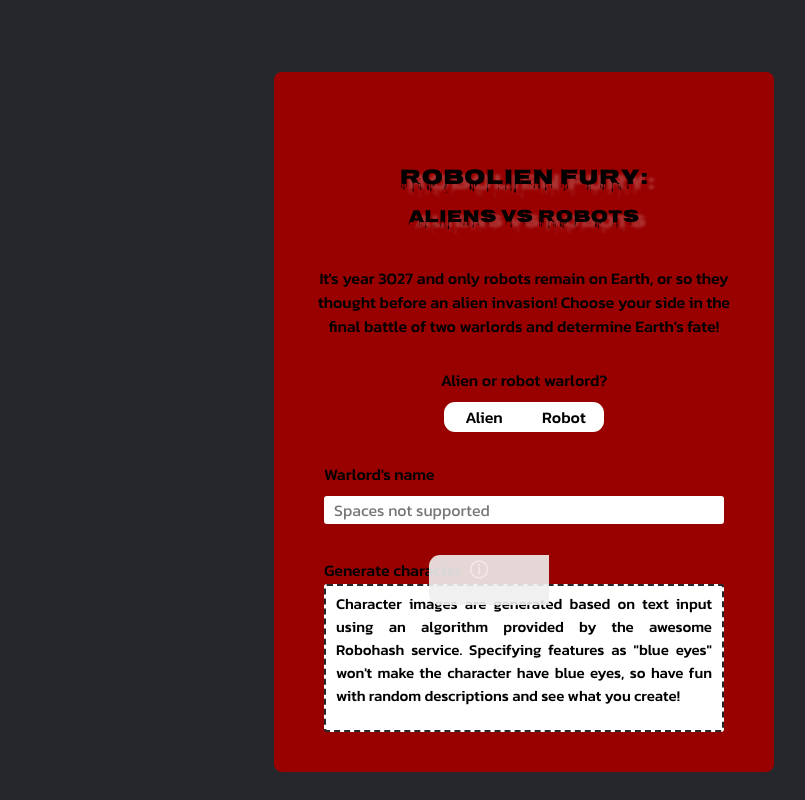
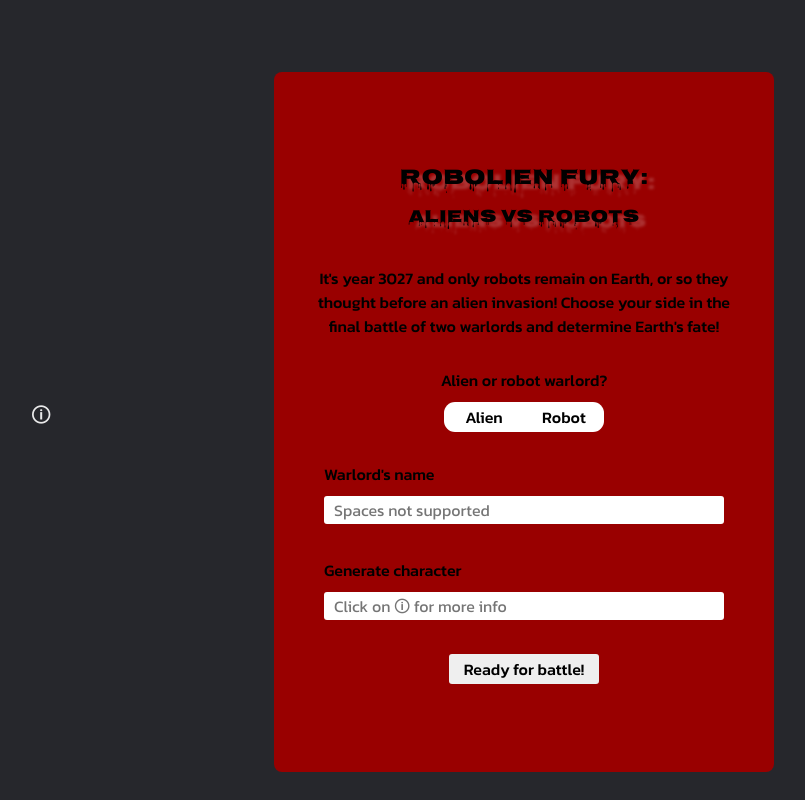
Before and after one commit to lucija222/RobolienFury-Aliens-VS-Robots, a React (Create React App) app: page / in a window 1280 px wide. Shown: the whole page, without its empty margins (116-921 px from the left). Built offline with nearby package versions, Linux system fonts and the light colour scheme.

Commit message:
Changed info-box from hover to popup, added overlay

```diff
--- a/src/index.scss
+++ b/src/index.scss
@@ -10,3 +10,8 @@
     -webkit-font-smoothing: antialiased;
     -moz-osx-font-smoothing: grayscale;
 }
+
+body {
+    height: 100vh;
+    width: 100vw;
+}
--- a/src/pages/Login/index.jsx
+++ b/src/pages/Login/index.jsx
@@ -8,7 +8,7 @@ const Login = () => {
     const [isAlienSelected, setIsAlienSelected] = useState(false);
     const [isRobotSelected, setIsRobotSelected] = useState(false);
     const [selectedCharacter, setSelectedCharacter] = useState("");
-    const [isInfoClicked, setIsInfoHovered] = useState(false);
+    const [isInfoClicked, setIsInfoClicked] = useState(false);
     const [characterImageURL, setCharacterImageURL] = useState(``);
 
     const handleBtnOnClick = (e) => {
@@ -38,7 +38,12 @@ const Login = () => {
 
     const handleInfoClick = (e) => {
         e.stopPropagation();
-        setIsInfoHovered(true);
+        setIsInfoClicked(true);
+    };
+
+    const handleCloseInfoClick = (e) => {
+        e.stopPropagation();
+        setIsInfoClicked(false);
     };
 
     const updateCharacterDescription = (e) => {
@@ -65,21 +70,20 @@ const Login = () => {
     };
 
     return (
+        <div id="main">
             <div className="container">
                 <h1>
                     Robolien Fury: <br /> <span>Aliens VS Robots</span>
                 </h1>
                 <p>
                     It's year 3027 and only robots remain on Earth, or so they
-                thought before an alien invasion! Choose your side in the final
-                battle of two warlords and determine Earth's fate!
+                    thought before an alien invasion! Choose your side in the
+                    final battle of two warlords and determine Earth's fate!
                 </p>
 
                 <div className="button-container">
                     <p>Alien or robot warlord?</p>
-                <div
-                    onClick={handleBtnOnClick}
-                >
+                    <div onClick={handleBtnOnClick}>
                         <button
                             type="button"
                             className={
@@ -104,6 +108,7 @@ const Login = () => {
                     <input
                         id="username"
                         type="text"
+                        autoComplete="off"
                         pattern="[^' ']+"
                         placeholder="Spaces not supported"
                         maxLength="15"
@@ -114,24 +119,11 @@ const Login = () => {
                     <br />
                     <label htmlFor="characterDescription">
                         Generate character
-                    <button
-                        className="info"
-                        onClick={handleInfoClick}
-                    >
-                        &#128712;
-                    </button>
                     </label>
-                <p className={isInfoClicked ? "info-box" : "info-box"}>
-                    Character images are generated based on text input using an
-                    algorithm provided by the awesome Robohash service.
-                    Specifying features as "blue eyes" won't make the
-                    character have blue eyes, so have fun with random
-                    descriptions and see what you create!
-                </p>
                     <input
                         id="characterDescription"
                         type="text"
-                    placeholder="Hover &#128712; for more info"
+                        placeholder="Click on &#128712; for more info"
                         maxLength="30"
                         required
                         value={characterDescription}
@@ -143,6 +135,20 @@ const Login = () => {
                     </button>
                 </form>
             </div>
+            <button className="info" onClick={handleInfoClick}>
+                &#128712;
+            </button>
+            <p className={isInfoClicked ? "info-box" : "info-box hidden"}>
+                Character images are generated based on text input using an
+                algorithm provided by the awesome Robohash service. Specifying
+                features as "blue eyes" won't make the character have blue eyes,
+                so have fun with random descriptions and see what you create!
+                <button className="info-btn" onClick={handleCloseInfoClick}>
+                    Close
+                </button>
+            </p>
+            <div className={isInfoClicked ? "overlay" : "overlay hidden"}></div>
+        </div>
     );
 };
 
--- a/src/pages/Login/login.scss
+++ b/src/pages/Login/login.scss
@@ -1,5 +1,9 @@
 body {
     background-color: #26272c;
+}
+
+.relative-container {
+    position: relative;
 }
 
 .container {
@@ -41,14 +45,6 @@ body {
         width: 80px;
         border: none;
         cursor: pointer;
-
-        &:first-child {
-            border-radius: 11px 0 0 11px;
-        }
-
-        &:nth-child(2) {
-            border-radius: 0 11px 11px 0;
-        }
     }
 
     .btn-selected {
@@ -65,6 +61,7 @@ body {
             color: white;
         }
     }
+}
 
 .button-container {
     display: flex;
@@ -72,6 +69,13 @@ body {
     justify-content: center;
     align-items: center;
     row-gap: 10px;
+
+    button:first-child {
+        border-radius: 11px 0 0 11px;
+    }
+
+    button:nth-child(2) {
+        border-radius: 0 11px 11px 0;
     }
 }
 
@@ -97,20 +101,6 @@ form {
         align-self: center;
     }
 
-    .info {
-        position: absolute;
-        inset: 66px 0 0 87px;
-        color: white;
-        font-size: 20px;
-        width: 120px;
-        padding: 0 0 50px 40px;
-
-        opacity: 0.9;
-        cursor: pointer;
-        text-align: left;
-        z-index: 1;
-    }
-
     label:first-of-type {
         padding-top: 10px;
     }
@@ -120,18 +110,61 @@ form {
     }
 }
 
+.info {
+    position: absolute;
+    inset: 400px 0 0 107px;
+    color: white;
+    font-size: 20px;
+    width: 20px;
+    height: 20px;
+    padding: 0 0 50px 40px;
+    border: none;
+    background-color: transparent;
+    opacity: 0.9;
+    cursor: pointer;
+    text-align: left;
+}
+
 .info-box {
     display: inline-block;
     position: absolute;
-    inset: 97px 0 0 0;
-    padding: 6px 10px;
-    font-size: 12px;
+    inset: -30px 0 0;
+    margin: auto;
+    height: 300px;
+    width: 200px;
+    padding: 10px 10px;
+    font-size: 14px;
     color: black;
     background-color: white;
     border: 2.5px dashed #26272c;
     border-radius: 3px;
-    text-align: justify;
-    overflow-y: scroll;
+    text-align: center;
+    z-index: 3;
+}
+
+.info-btn {
+    margin: auto;
+    position: absolute;
+    inset: 240px 0 0;
+    height: 30px;
+    width: 80px;
+    cursor: pointer;
+    background-color: rgb(153, 0, 0);
+    color: white;
+    border: 2px solid black;
+    border-radius: 3px;
+    z-index: 1;
+}
+
+.overlay {
+    position: absolute;
+    inset: 0;
+    min-width: 223px;
+    width: 100vw;
+    min-height: 374px;
+    height: 100vh;
+    background-color: rgba(153, 0, 0, 0.86);
+    z-index: 0;
 }
 
 .hidden {
@@ -145,9 +178,9 @@ form {
             width: 240px;
         }
 
-        .info-box {
-            height: 90px;
-        }
+        // .info-box {
+        //     height: 90px;
+        // }
     }
 
     @media (min-width: 400px) {
@@ -163,9 +196,9 @@ form {
             width: 270px;
         }
 
-        .info-box {
-            font-size: 14px;
-        }
+        // .info-box {
+        //     font-size: 14px;
+        // }
 
         @media (min-width: 500px) {
             form {
@@ -184,9 +217,9 @@ form {
                 width: 400px;
             }
 
-            .info-box {
-                height: 100px;
-            }
+            // .info-box {
+            //     height: 100px;
+            // }
         }
     }
 
@@ -220,11 +253,11 @@ form {
             }
         }
 
-        .info-box {
-            height: 96px;
-            inset: 115px 0 0;
-            overflow-y: auto;
-        }
+        // .info-box {
+        //     height: 96px;
+        //     inset: 115px 0 0;
+        //     overflow-y: auto;
+        // }
     }
 
     @media (min-height: 800px) {
@@ -260,10 +293,10 @@ form {
             font-size: 16px;
         }
 
-        .info-box {
-            height: 87px;
-            inset: 110px 0 0;
-        }
+        // .info-box {
+        //     height: 87px;
+        //     inset: 110px 0 0;
+        // }
 
         form .info {
             inset: 78px 0 0 104px;
@@ -273,9 +306,9 @@ form {
 
 @media screen and (min-height: 700px) {
     @media (min-width: 350px) {
-        .info-box {
-            height: 120px;
-        }
+        // .info-box {
+        //     height: 120px;
+        // }
 
         .container {
             row-gap: 30px;
@@ -287,10 +320,10 @@ form {
     }
 
     @media (min-width: 400px) {
-        .info-box {
-            height: 110px;
-            inset: 122px 0 0;
-        }
+        // .info-box {
+        //     height: 110px;
+        //     inset: 122px 0 0;
+        // }
 
         form .info {
             inset: 93px 0 0 105px;
@@ -298,14 +331,14 @@ form {
     }
 
     @media (min-width: 500px) {
-        .info-box {
-            height: 148px;
-        }
+        // .info-box {
+        //     height: 148px;
+        // }
     }
 
     @media (min-width: 600px) {
-        .info-box {
-            font-size: 15px;
+        // .info-box {
+        //     font-size: 15px;
+        // }
     }
 }
-}
```
Also changed, not shown: src/pages/Battle/battle.scss (deleted), src/pages/Battle/index.jsx (deleted). Lines whose indentation alone changed are shown as unchanged.
